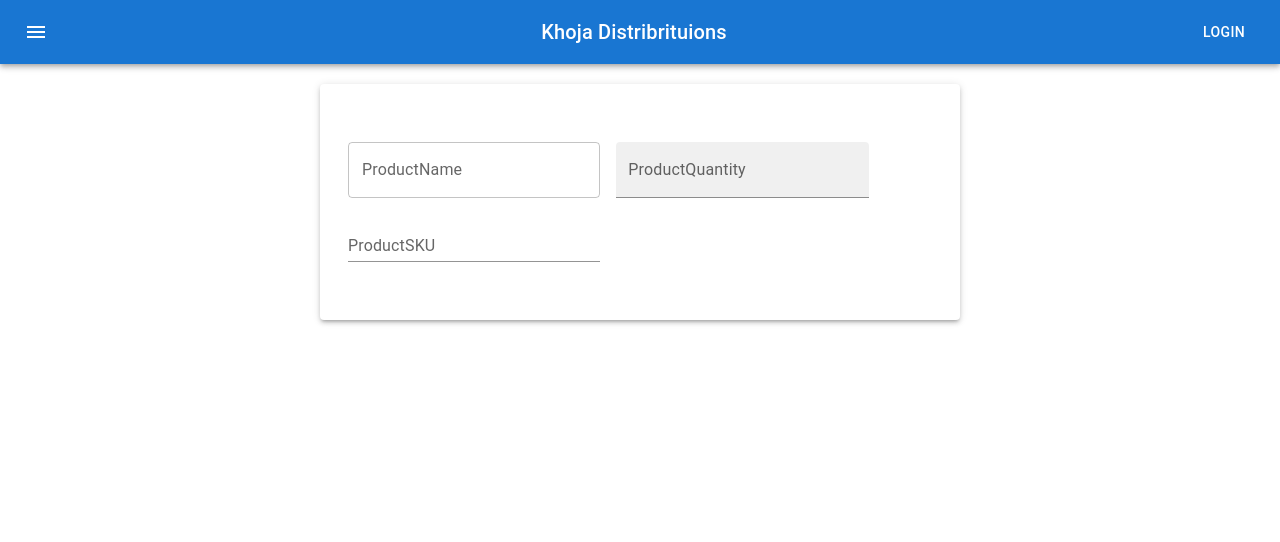
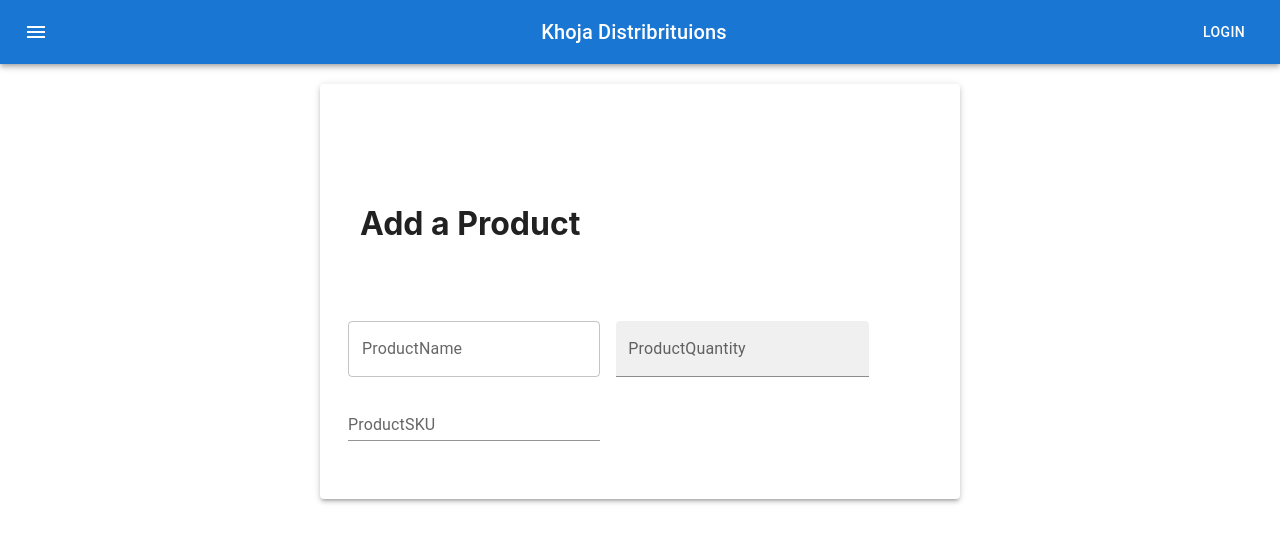
Before and after one commit to aakhoja/ProductAPI_SpringBoot, a React (Create React App) app: page / in a window 1280 px wide. Shown: the top 542 px of the page. Built offline with nearby package versions, Linux system fonts and the light colour scheme.

Commit message:
product class update

```diff
--- a/src/components/Product.js
+++ b/src/components/Product.js
@@ -9,6 +9,7 @@ export default function Product() {
 
     <Container>
         <Paper elevation={3} style={titleBackground}>
+            <h1 style={titleBackground}> Add a Product </h1>
     <Box
       component="form"
       sx={{
```
